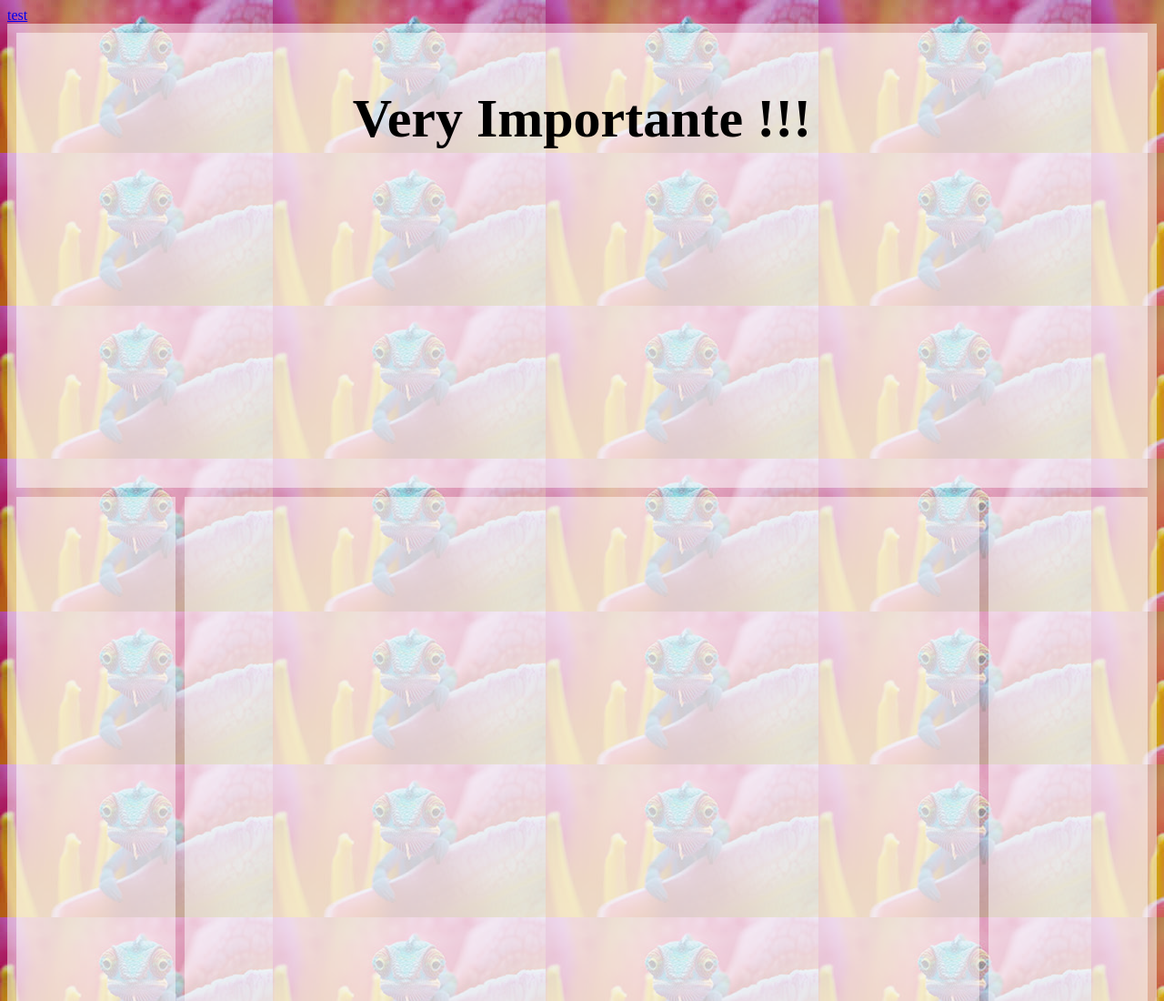
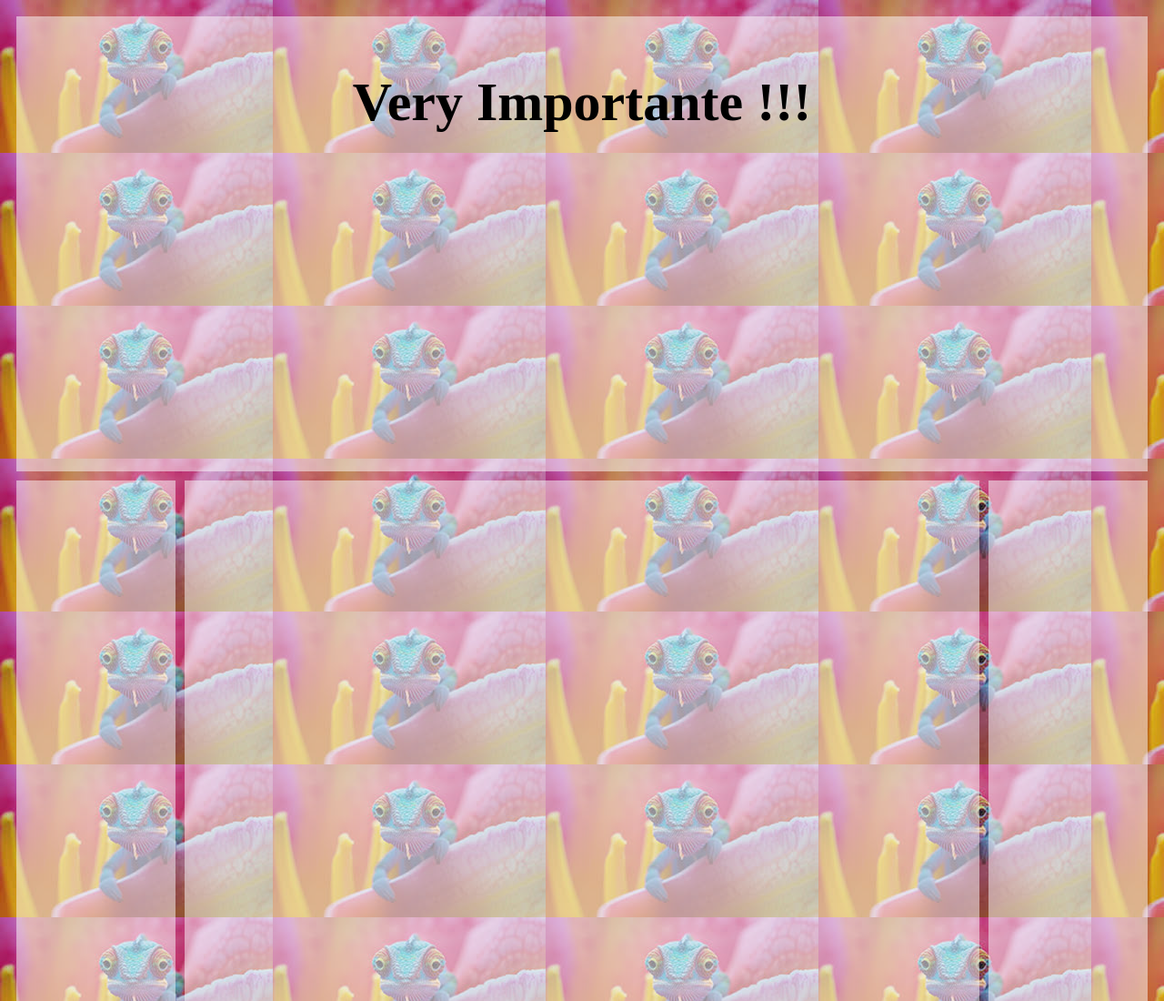
Before and after one commit to tysufa/const_cast-nuit_info-, a plain HTML site: page index.html in a window 1280 px wide. Shown: the top 1100 px of the page at 91% size. Drawn offline with Linux system fonts and the light colour scheme.

Commit message:
layout 3 :)

```diff
--- a/index.html
+++ b/index.html
@@ -2,14 +2,11 @@
 <html lang="en">
   <head>
     <meta charset="UTF-8">
-    <meta name="viewport" content="width=device-width, initial-scale=1.0">
-    <meta http-equiv="X-UA-Compatible" content="ie=edge">
     <title>Nuit Info</title>
     <link rel="stylesheet" href="./style.css">
+    <script src="index.js"></script>
   </head>
   <body>
-    <a href="./lorem.html"> test </a>
-    <script src="index.js"></script>
     <div class="grid">
       <div class="header">
         <h1>Very Importante !!!</h1>
--- a/style.css
+++ b/style.css
@@ -29,7 +29,6 @@ body {
     'header header header'
     'left main right';
   gap: 10px;
-  background-color: rgba(255, 255, 255, 0.5);
   padding: 10px;
   grid-template-rows: calc(var(--height)*10/100) calc(var(--height)*80/100);
   grid-template-columns: 1fr 5fr 1fr;
```
